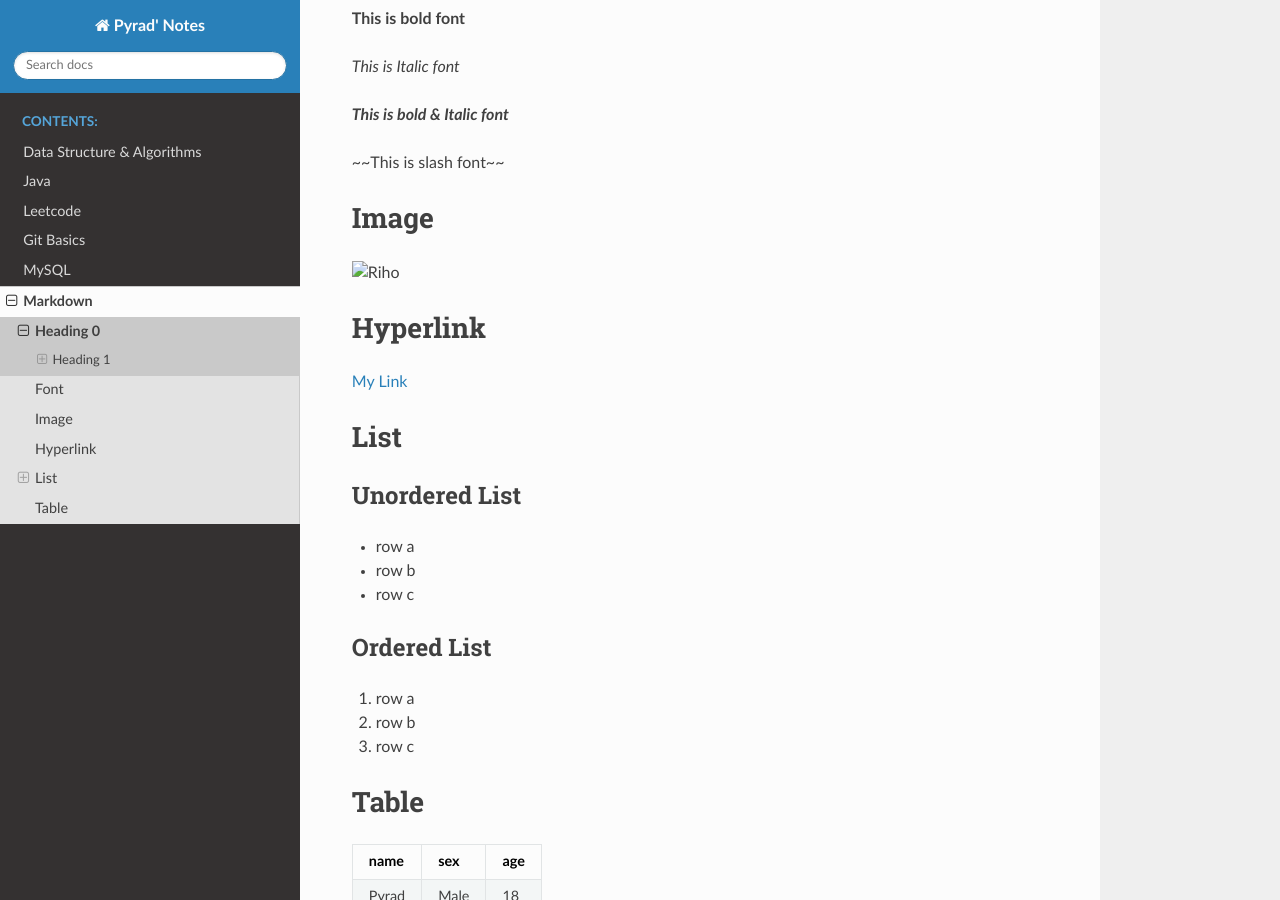
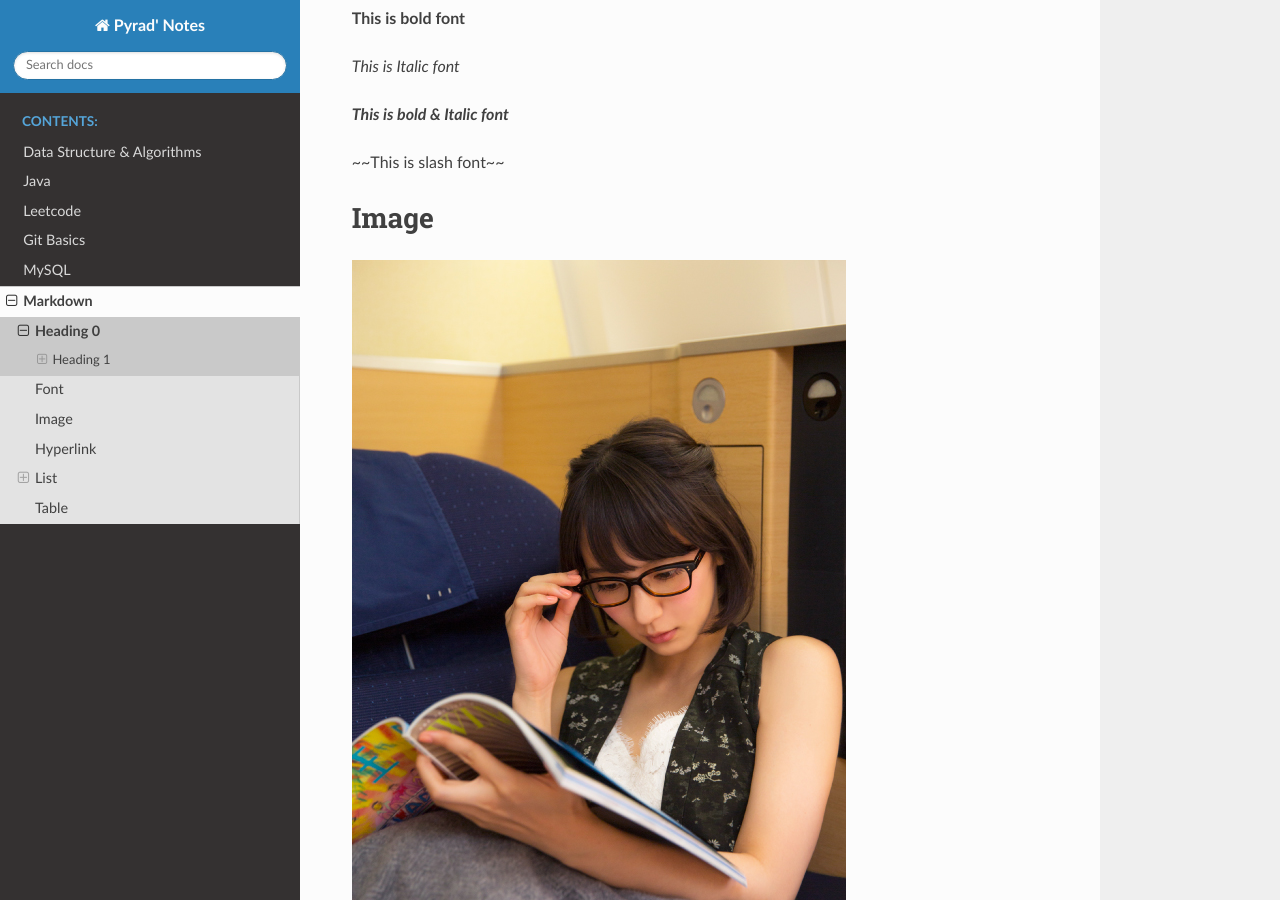
Before and after one commit to Pyrad/pyradnotes, a Sphinx documentation site: the page built from source/Markdown/markdown.md, in a window 1280 px wide and 900 px high, scrolled down 368 px. Built offline with Sphinx 7.4.7 and the Read the Docs theme 2.0.0, drawn with Linux system fonts in a browser that asks for light colours.

Commit message:
Fix picture link failure issue

```diff
--- a/source/Markdown/markdown.md
+++ b/source/Markdown/markdown.md
@@ -28,7 +28,9 @@
 
 
 
-![Riho](D:/Gitee/pyradnotes/source/_static/riho.jpg)
+![Riho](../_static/riho.jpg)
+
+
 
 
 
```
